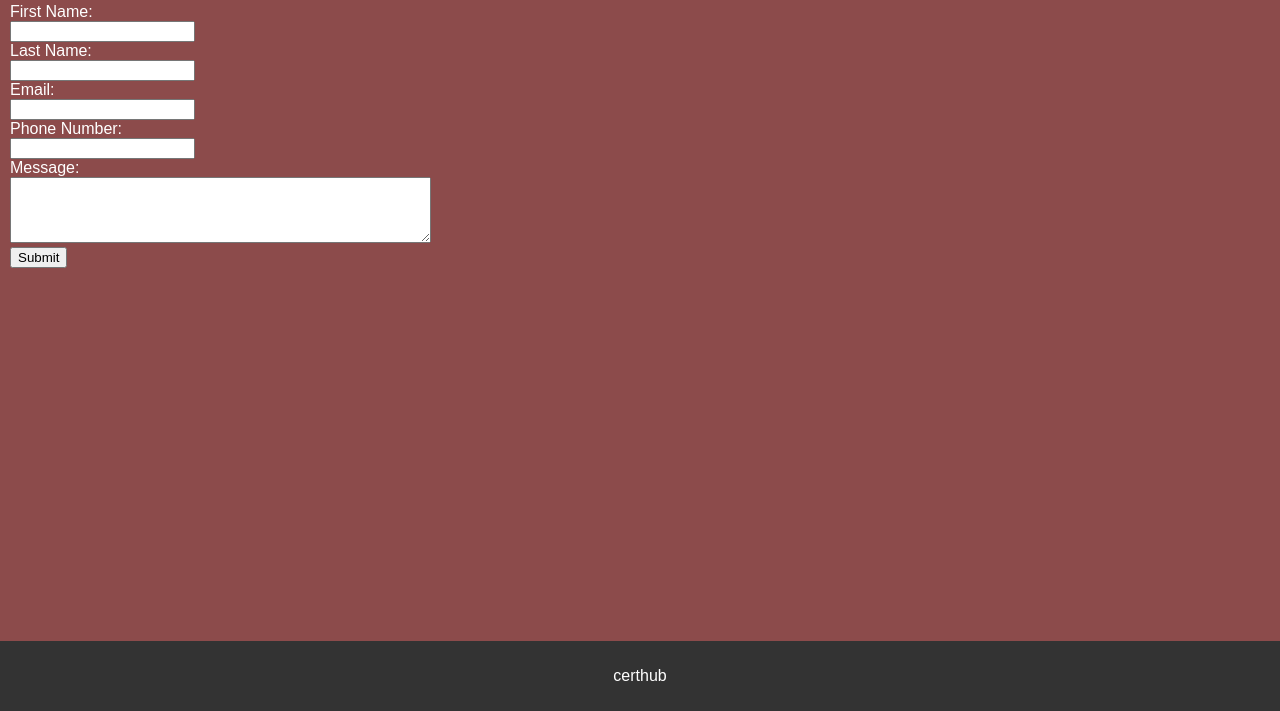
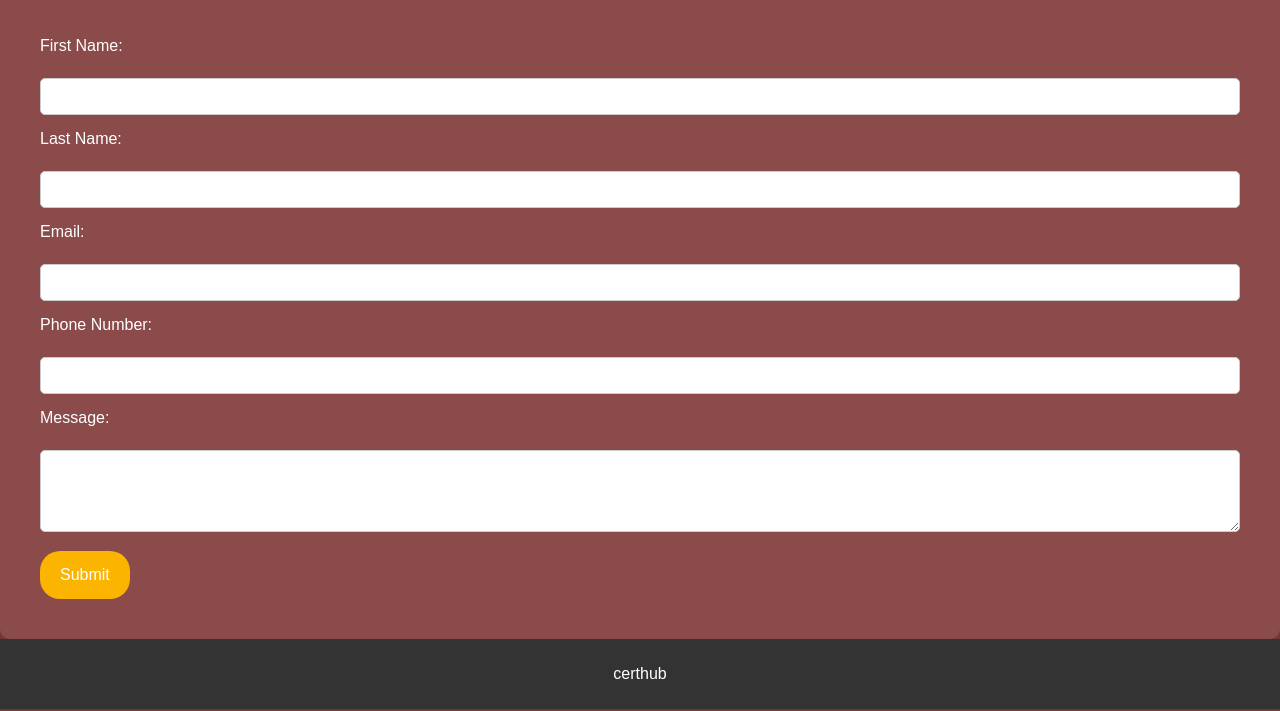
Before and after one commit to aidenlevy/certsite, a plain HTML site: page contactus.html in a window 1280 px wide. Shown: the part 256-967 px from the top of the page. Drawn offline with Linux system fonts and the light colour scheme.

Commit message:
Update contact_styles.css
added form css

```diff
--- a/contact_styles.css
+++ b/contact_styles.css
@@ -1,7 +1,6 @@
 * {
   box-sizing: border-box;
   font-family: Arial, Helvetica, sans-serif;
-
 }
 
 body {
@@ -35,9 +34,62 @@ body {
 /* Style the content */
 .content {
   background-color: #8c4b4b;
+  padding: 20px;
+  border-radius: 10px;
+  margin-top: 20px;
+  color: white;
+}
+
+/* Style the form */
+form {
+  background-color: transparent;
+  padding: 20px;
+  border-radius: 10px;
+  margin-top: 20px;
+}
+
+/* Style the form labels */
+form label {
+  display: block;
+  margin-bottom: 5px;
+  color: white; /* Change text color to white */
+}
+
+/* Style the form input fields */
+form input[type="text"],
+form input[type="email"],
+form input[type="tel"],
+form textarea {
+  width: 100%;
   padding: 10px;
-    height: 750px; /* Should be removed. Only for demonstration */
-    color: white;
+  margin-bottom: 15px;
+  border: 1px solid #ccc;
+  border-radius: 5px;
+  box-sizing: border-box;
+  color: rgb(0, 0, 0); /* Change text color to white */
+}
+
+/* Style the form textarea */
+form textarea {
+  resize: vertical; /* Allow vertical resizing */
+  color: rgb(0, 0, 0); /* Change text color to white */
+}
+
+/* Style the submit button */
+form input[type="submit"] {
+  background-color: #fbb400;
+  color: #fff;
+  border: none;
+  padding: 15px 20px;
+  font-size: 16px;
+  border-radius: 20px;
+  cursor: pointer;
+  transition: background-color 0.3s ease;
+}
+
+/* Change submit button color on hover */
+form input[type="submit"]:hover {
+  background-color: #eaa600;
 }
 
 /* Style the footer */
@@ -48,6 +100,7 @@ body {
   margin-top: auto;
   color: white;
 }
-.logo{
+
+.logo {
   background-color: #743737;
 }
```
Lines whose indentation alone changed are shown as unchanged.
